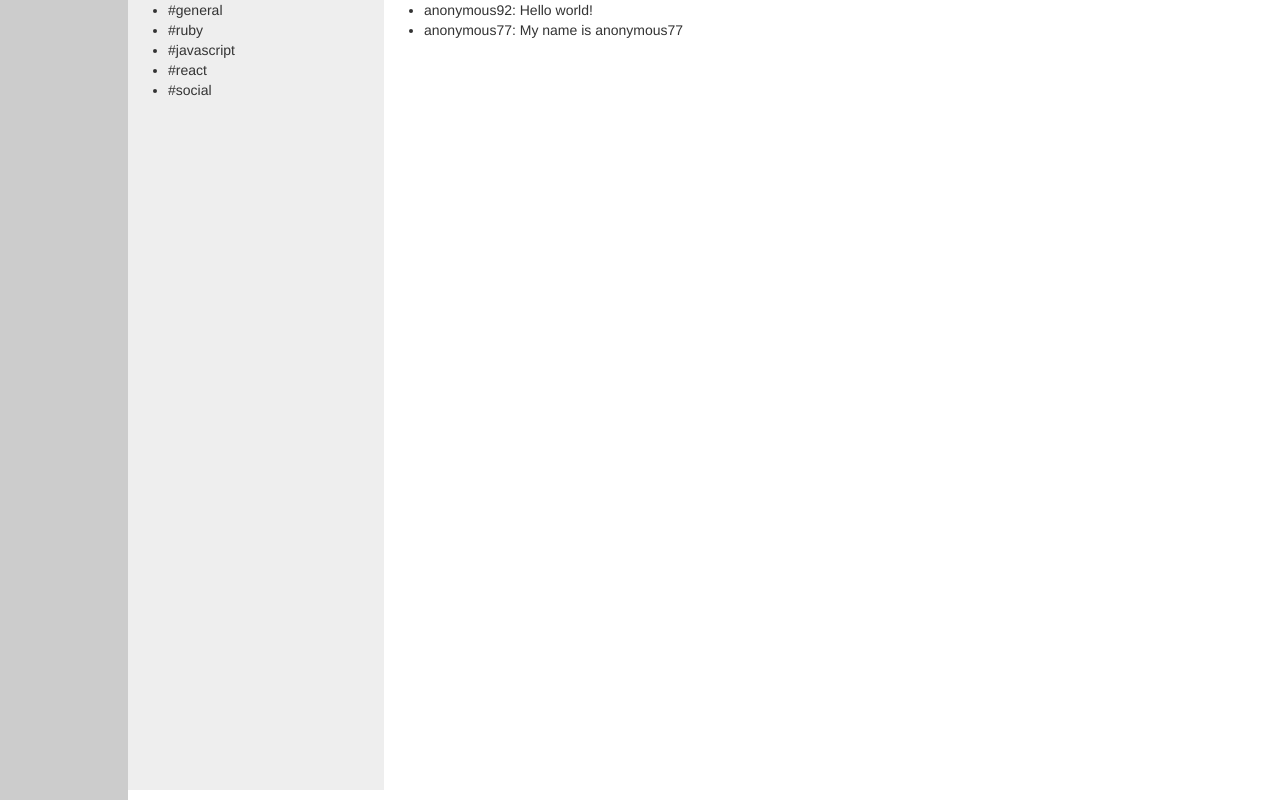
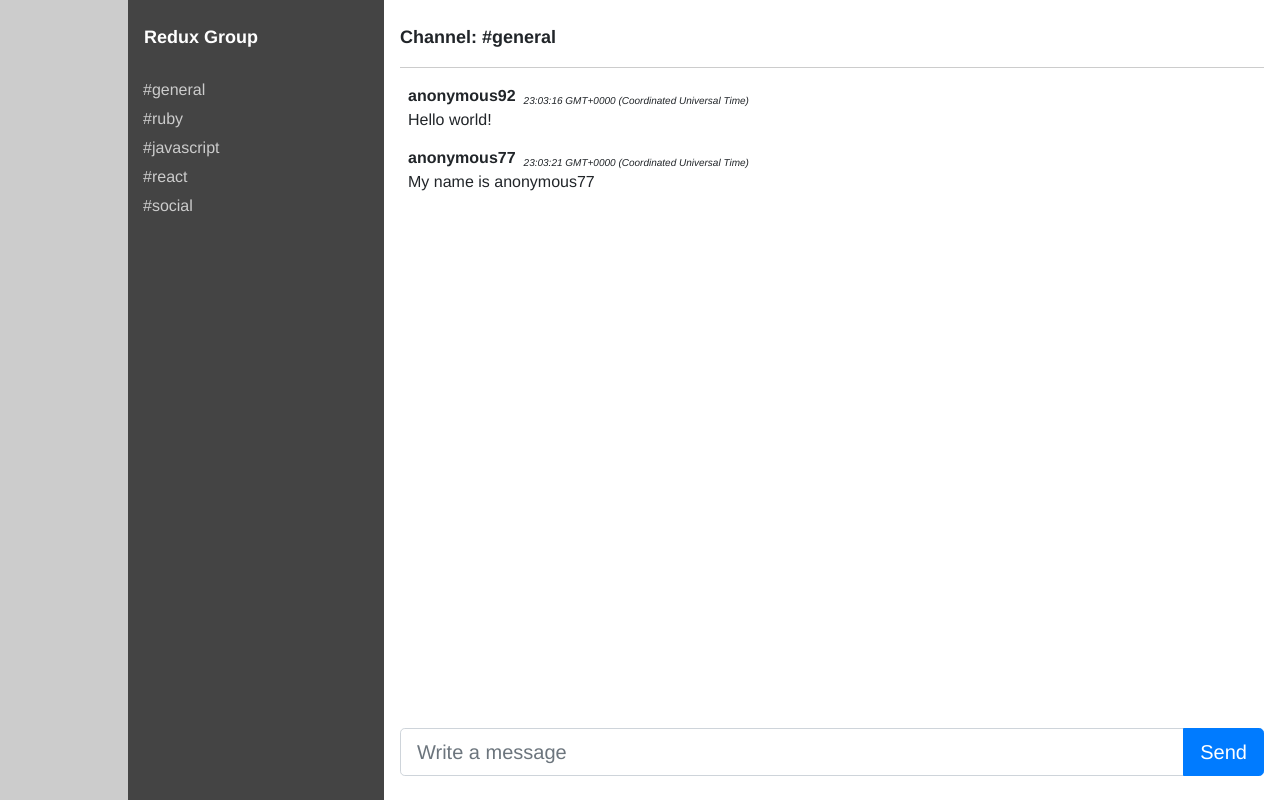
Before and after one commit to RyanofWoods/chat-redux, a React app: page / in a window 1280 px wide. Built offline with nearby package versions, Linux system fonts and the light colour scheme.

Commit message:
improve the styling greatly, and upgrade bs to v 4

```diff
--- a/assets/stylesheets/application.scss
+++ b/assets/stylesheets/application.scss
@@ -10,16 +10,70 @@
     width: 10%;
     background-color: #ccc;
   }
-  .channel-list {
+  .channel-container {
     width: 20%;
-    background-color: #eee;
+    background-color: #444;
+    font-weight: bold;
 
+    .channel-container-header {
+      color: #fff;
+      padding: 24px 16px;
+      font-size: 18px;
+    }
     li {
+      background-color: inherit;
+      border: none;
+      color: #ccc;
       cursor: pointer;
+      font-weight: lighter;
+      padding: 3px 15px;
+      &.selected {
+        color: #fff;
+        font-weight: bold;
+      }
+      &:hover {
+        background-color: #222;
+      }
     }
   }
-  .message-list {
+  .message-container {
+    display: flex;
+    flex-direction: column;
+    justify-content: space-between;
+    padding: 24px 16px;
     width: 70%;
     background-color: #fff;
+
+    .message-list-header {
+      font-weight: bold;
+      font-size: 18px;
+      margin-bottom: 16px;
+      padding-bottom: 16px;
+      border-bottom: 1px solid #ccc;
+    }
+    .message-list {
+      padding-left: 8px;
+
+      .message {
+        display: flex;
+        flex-direction: column;
+        margin-top: 14px;
+
+        .message-info {
+          display: flex;
+
+          .message-author {
+            font-weight: bold;
+            margin-right: 8px;
+          }
+          .message-date {
+            font-weight: lighter;
+            font-style: italic;
+            font-size: 10px;
+            margin-top: auto;
+          }
+        }
+      }
+    }
   }
 }
--- a/src/components/app.jsx
+++ b/src/components/app.jsx
@@ -1,13 +1,17 @@
 import React from 'react';
 import ChannelList from '../containers/channel_list';
 import MessageList from '../containers/message_list';
+import MessageForm from '../containers/message_form';
 
 const App = () => {
   return (
     <div className="app">
       <div className="nav-bar" />
       <ChannelList />
-      <MessageList />
+      <div className="message-container">
+        <MessageList />
+        <MessageForm />
+      </div>
     </div>
   );
 };
--- a/src/components/message.jsx
+++ b/src/components/message.jsx
@@ -2,7 +2,16 @@
 
 const Message = (props) => {
   const { author, content, created_at } = props.message;
-  return (<li>{author}: {content}</li>);
+  const date = new Date(created_at).toTimeString();
+  return (
+    <div className="message">
+      <div className="message-info">
+        <div className="message-author">{author}</div>
+        <div className="message-date">{date}</div>
+      </div>
+      <div className="message-content">{content}</div>
+    </div>
+  );
 };
 
 export default Message;
--- a/src/containers/channel.jsx
+++ b/src/containers/channel.jsx
@@ -12,7 +12,7 @@
   render() {
     const { channel } = this.props;
     return (
-      <li onClick={this.handleClick} >
+      <li className="list-group-item" onClick={this.handleClick} >
         #{channel}
       </li>
     );
--- a/src/containers/channel_list.jsx
+++ b/src/containers/channel_list.jsx
@@ -6,13 +6,16 @@
 class ChannelList extends Component {
   render() {
     return (
-      <ul className="channel-list">
-        {
-          this.props.channels.map((channel) => {
-            return (<Channel key={channel} channel={channel} />);
-          })
-        }
-      </ul>
+      <div className="channel-container">
+        <div className="channel-container-header">Redux Group</div>
+        <div className="list-group">
+          {
+            this.props.channels.map((channel) => {
+              return (<Channel key={channel} channel={channel} />);
+            })
+          }
+        </div>
+      </div>
     );
   }
 }
--- /dev/null
+++ b/src/containers/message_form.jsx
@@ -0,0 +1,17 @@
+/* eslint-disable react/prefer-stateless-function */
+import React, { Component } from 'react';
+
+class MessageForm extends Component {
+  render() {
+    return (
+      <div className="input-group input-group-lg">
+        <input type="text" className="form-control" placeholder="Write a message" />
+        <div className="input-group-append">
+          <button className="btn btn-primary" type="button">Send</button>
+        </div>
+      </div>
+    );
+  }
+}
+
+export default MessageForm;
--- a/src/containers/message_list.jsx
+++ b/src/containers/message_list.jsx
@@ -6,6 +6,8 @@
 class MessageList extends Component {
   render() {
     return (
+      <div>
+        <div className="message-list-header">Channel: #general</div>
         <ul className="message-list">
           {
             this.props.messages.map((message) => {
@@ -13,6 +15,7 @@
             })
           }
         </ul>
+      </div>
     );
   }
 }
--- a/templates/index.html
+++ b/templates/index.html
@@ -2,7 +2,7 @@
 <html>
   <head>
     <meta charset="UTF-8">
-    <link rel="stylesheet" href="https://maxcdn.bootstrapcdn.com/bootstrap/3.3.7/css/bootstrap.min.css">
+    <link rel="stylesheet" href="https://maxcdn.bootstrapcdn.com/bootstrap/4.0.0/css/bootstrap.min.css">
     <title>Redux boilerplate</title>
   </head>
   <body>
```
Lines whose indentation alone changed are shown as unchanged.
